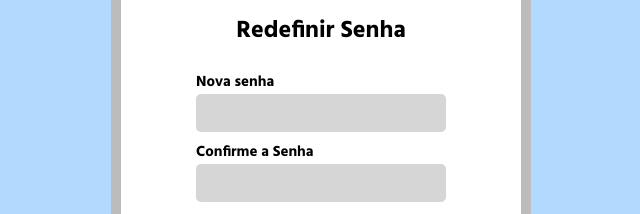
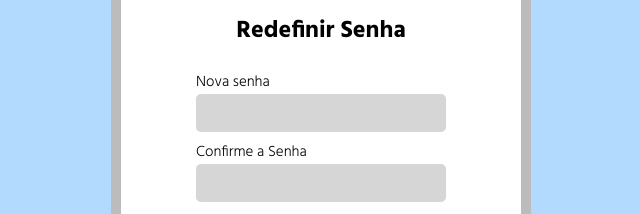
Before and after one commit to Rodrigosiq03/notemaua-front, a Next.js app: page /nova-senha in a window 1280 px wide. Shown: the part 277-491 px from the top of the page, without its empty margins (319-959 px from the left). Built offline with nearby package versions, Linux system fonts and the light colour scheme; no server answers; what inversify would draw is missing.

Commit message:
tela nova-senha final

```diff
--- a/src/app/components/Form.tsx
+++ b/src/app/components/Form.tsx
@@ -21,7 +21,7 @@ const FormLabel = styled.label`
   display: inline-block;
   text-align: left;
   font-size: 15px;
-  font-weight: 700;
+  font-weight: 300;
 `;
 
 const FormButton = styled.button`
--- a/src/app/nova-senha/page.tsx
+++ b/src/app/nova-senha/page.tsx
@@ -10,7 +10,7 @@ import { Title } from '../components/Title';
 import { useForm, SubmitHandler } from "react-hook-form";
 
 import {Hind} from 'next/font/google';
-const hind = Hind({subsets: ['latin'], weight: '700'})
+const hind = Hind({subsets: ['latin'], weight: ['700', '300']})
 
 import { FormButton, FormContainer, FormInput, FormLabel } from '../components/Form';
 import ImageComponentMaua from '../components/ImageComponent/LogoMaua';
```
